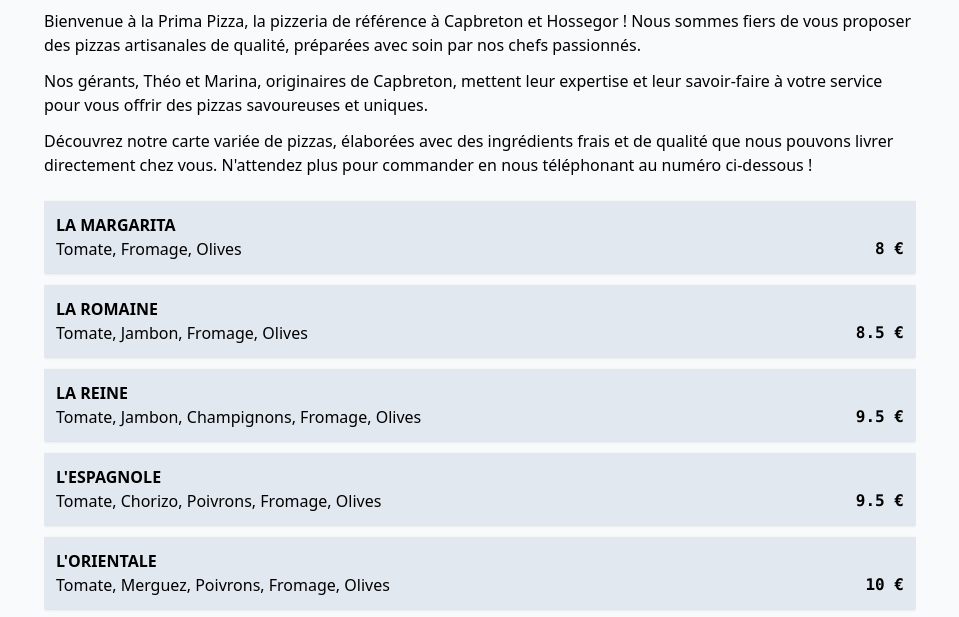
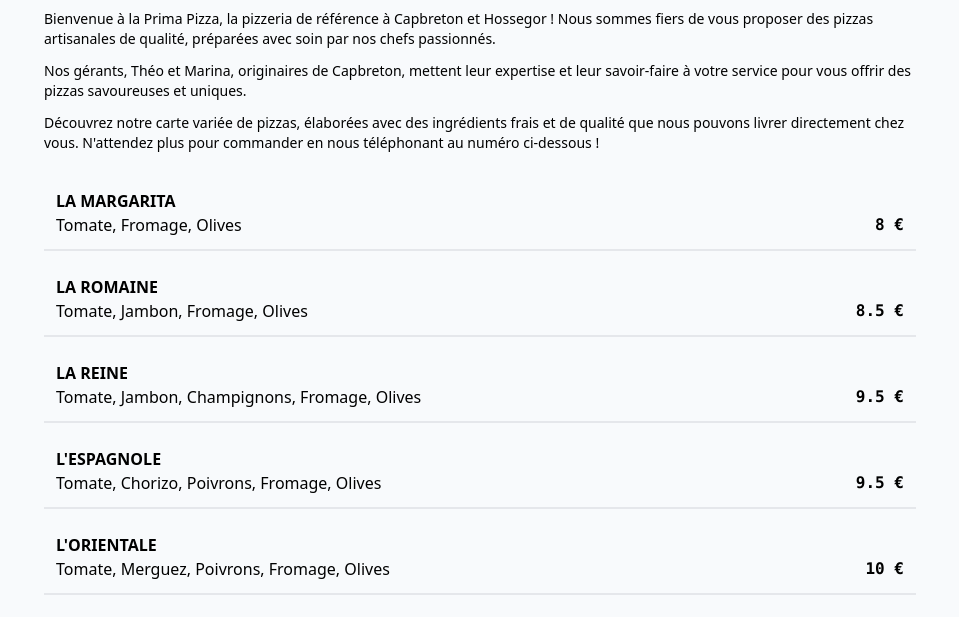
Before and after one commit to zepolclem/prima-pizza-capbreton, an Astro site: page / in a window 1280 px wide. Shown: the part 111-728 px from the top of the page, without its empty margins (160-1119 px from the left). Built offline with nearby package versions, Linux system fonts and the light colour scheme; Astro itself is replaced by a stand-in of ours.

Commit message:
🐛 FIX: fonts mport vercel

```diff
--- a/src/components/GlobalStyles.astro
+++ b/src/components/GlobalStyles.astro
@@ -2,7 +2,7 @@
   /* Register your custom font family and tell the browser where to find it. */
   @font-face {
     font-family: "AlwaysInMyHeart";
-    src: url("./../../public/fonts/alwaysInMyHeart.ttf") format("ttf");
+    src: url("./fonts/alwaysInMyHeart.ttf") format("ttf");
     font-weight: normal;
     font-style: normal;
     font-display: swap;
--- a/src/components/Menu.tsx
+++ b/src/components/Menu.tsx
@@ -121,7 +121,7 @@
     return (
       <ul className="flex flex-col pb-3">
         {pizzas.map((pizza) => (
-          <li className="flex flex-row mt-3 items-end shadow bg-slate-200">
+          <li className="flex flex-row mt-3 items-end border-b-2">
             <div className="flex-1 p-3">
               <strong className="font-bold uppercase">{pizza.name}</strong>
               <p className="font-light">{pizza.recipe}</p>
@@ -129,6 +129,7 @@
             <div className="p-3">
               <strong className="font-mono">{pizza.price} €</strong>
             </div>
+            <div className="divide-x-0" />
           </li>
         ))}
       </ul>
--- a/src/pages/index.astro
+++ b/src/pages/index.astro
@@ -7,6 +7,7 @@
   title="Prima Pizza Capbreton - Livraison de pizzas et pizzas à emporter."
 >
   <main>
+    <div class="text-sm">
       <p class="pb-3">
         Bienvenue à la Prima Pizza, la pizzeria de référence à Capbreton et
         Hossegor ! Nous sommes fiers de vous proposer des pizzas artisanales de
@@ -14,14 +15,16 @@
       </p>
       <p class="pb-3">
         Nos gérants, Théo et Marina, originaires de Capbreton, mettent leur
-      expertise et leur savoir-faire à votre service pour vous offrir des pizzas
-      savoureuses et uniques.
+        expertise et leur savoir-faire à votre service pour vous offrir des
+        pizzas savoureuses et uniques.
       </p>
       <p class="pb-3">
         Découvrez notre carte variée de pizzas, élaborées avec des ingrédients
         frais et de qualité que nous pouvons livrer directement chez vous.
-      N'attendez plus pour commander en nous téléphonant au numéro ci-dessous !
+        N'attendez plus pour commander en nous téléphonant au numéro ci-dessous
+        !
       </p>
+    </div>
     <Menu />
     <small class="align-middle">
       <a class="text-slate-300" href="/mentions-legales/"> Mentions légales</a>
```
Lines whose indentation alone changed are shown as unchanged.
